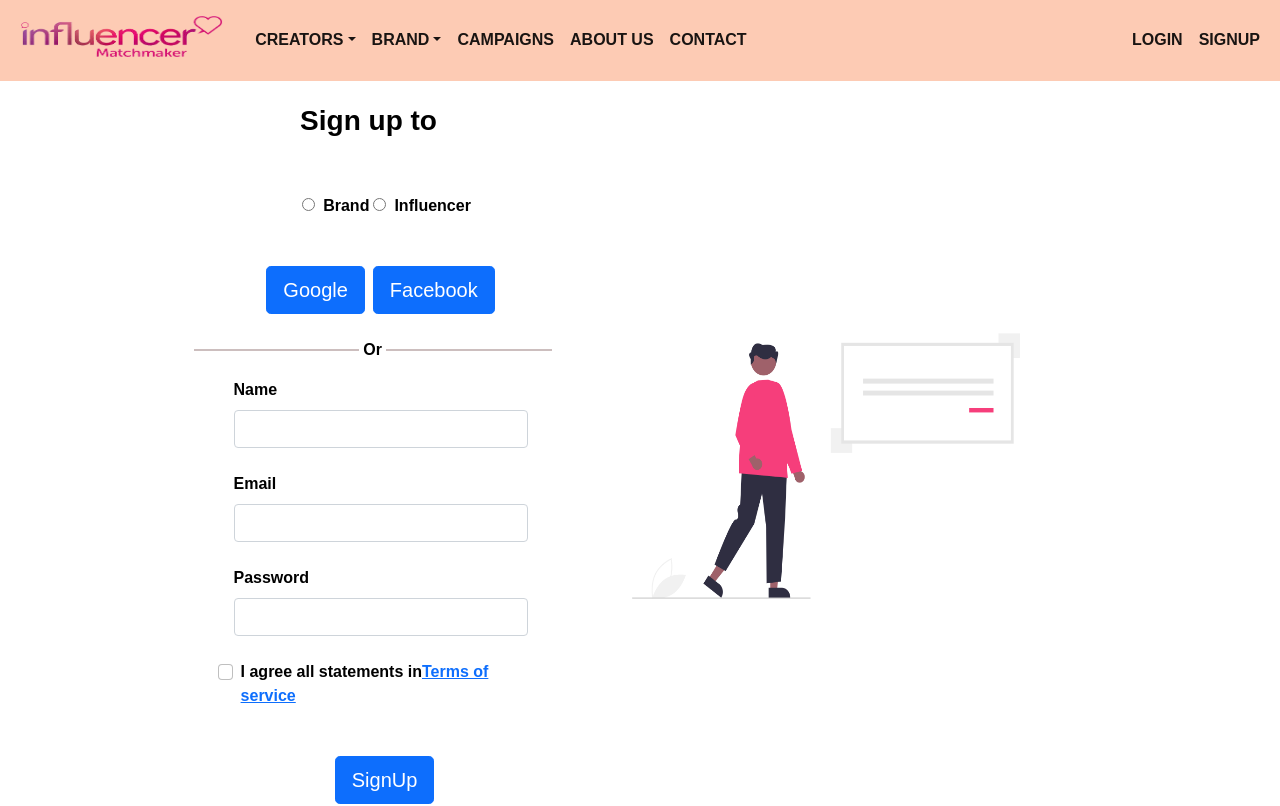
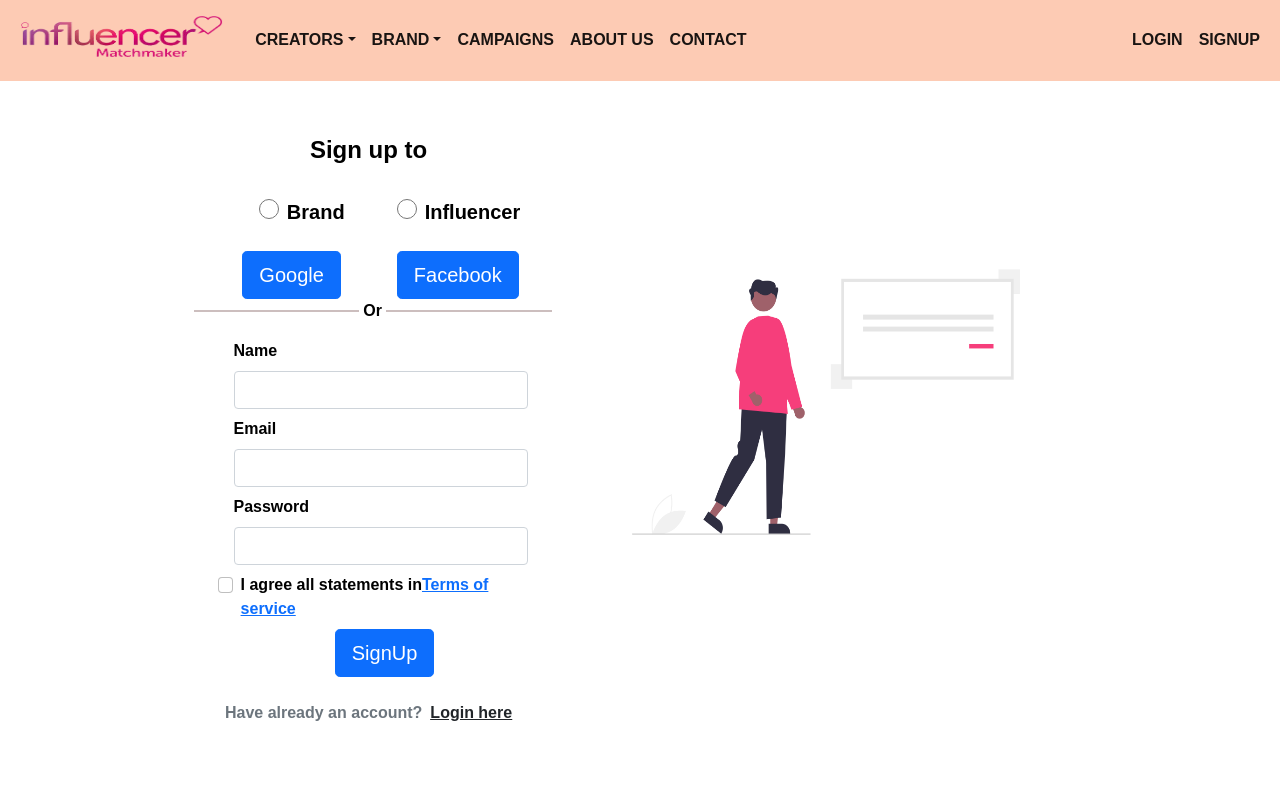
Before and after one commit to mhmalvi/influencerhub-server, a Next.js app in the folder application/frontend/: page /signup in a window 1280 px wide. Shown: the top 806 px of the page. Built offline with nearby package versions, Linux system fonts and the light colour scheme.

Commit message:
added and grap the state of login

```diff
--- a/application/frontend/component/auth/SignUp.js
+++ b/application/frontend/component/auth/SignUp.js
@@ -43,7 +43,7 @@ const Signup = () => {
   }
   // console.log(register, ewegwgwweg);
   console.log("object is ", data);
-   console.log("error is is ",errors);
+  console.log("error is is ",errors);
   return (
     <section className="vh-100  ">
       <div className="container h-100">
@@ -53,15 +53,15 @@ const Signup = () => {
               <div className="card-body p-md-5">
                 <div className="row justify-content-center">
                   <div className="col-md-10 col-lg-6 col-xl-5 order-2 order-lg-1">
-                    <h3 className="text-center fw-bold  mb-5 mx-1 mx-md-4 mt-3 p-2">
+                    <h3 className="text-center fw-bolder fs-4  mb-3 mx-1 mx-md-4 mt-5 p-2">
                       Sign up to
                       <span className="text-warning ms-2"> {value}</span>
                     </h3>
                     {/* radio  */}
-                    <div className="form-check  d-flex justify-content-center mb-5">
-                      <label htmlFor="brand">
+                    <div className="form-check  d-flex justify-content-center my-4 fs-5 fw-bolder ">
+                      <label htmlFor="brand" className="me-5">
                         <input
-                          className="mx-1 me-2"
+                          className="mx-1 me-2 radio-btn"
                           {...register("user")}
                           type="radio"
                           name="user"
@@ -71,10 +71,10 @@ const Signup = () => {
                         />
                         Brand
                       </label>
-                      <label htmlFor="influencer">
+                      <label htmlFor="influencer"  >
                         <input
                           {...register("user")}
-                          className="me-2 mx-1"
+                          className="me-2 mx-1 radio-btn  "
                           type="radio"
                           name="user"
                           value="influencer"
@@ -84,8 +84,8 @@ const Signup = () => {
                         Influencer
                       </label>
                     </div>
-                    <div className="d-flex justify-content-center mx-4 mb-3 mb-lg-4 me-2">
-                      <button type="button" className="btn btn-primary btn-lg">
+                    <div className="d-flex justify-content-center mx-4   me-2">
+                      <button type="button" className="btn btn-primary btn-lg me-5 ">
                         Google
                       </button>
                       <button
@@ -104,7 +104,7 @@ const Signup = () => {
 
                       className="mx-1 mx-md-4"
                     >
-                      <div className="d-flex flex-row align-items-center mb-4">
+                      <div className="d-flex flex-row align-items-center mb-2">
                         <i className="fas fa-user fa-lg me-3 fa-fw"></i>
                         <div className="form-outline flex-fill mb-0">
                           <label
@@ -135,7 +135,7 @@ const Signup = () => {
                         </div>
                       </div>
 
-                      <div className="d-flex flex-row align-items-center mb-4">
+                      <div className="d-flex flex-row align-items-center mb-2">
                         <i className="fas fa-envelope fa-lg me-3 fa-fw"></i>
                         <div className="form-outline flex-fill mb-0">
                           <label
@@ -153,10 +153,10 @@ const Signup = () => {
                               required: true,
                               pattern:{value: /^\S+@\S+$/i, message:
                                 "Email must   required"},
-                              maxLength: 20,
+
 
                               minLength: {
-                                value: 5,
+                                value: 2,
                                   message:
                                     "Email must   required",
                             }},
@@ -167,7 +167,7 @@ const Signup = () => {
                         </div>
                       </div>
 
-                      <div className="d-flex flex-row align-items-center mb-4">
+                      <div className="d-flex flex-row align-items-center mb-2">
                         <i className="fas fa-lock fa-lg me-3 fa-fw"></i>
                         <div className="form-outline flex-fill mb-0">
                           <label
@@ -192,7 +192,7 @@ const Signup = () => {
                            <small className="text-danger">{errors.password?.message}</small>
                         </div>
                       </div>
-                       <div className="form-check d-flex justify-content-center mb-5">
+                       <div className="form-check d-flex justify-content-center mb-2">
                         <input
                           className="form-check-input me-2"
                           type="checkbox"
@@ -210,12 +210,12 @@ const Signup = () => {
                       <div className="form-check d-flex justify-content-center mx-2 mb-3 mb-lg-4">
                         <input
                           type="submit"
-                          className="btn btn-primary btn-lg"
+                          className="btn btn-lg btn-primary"
                           value="SignUp"
 
                         />
                       </div>
-                      <div className="">
+                      <div  >
                         <p className="text-center text-muted mt-3 mb-0">
                           Have already an account?
                           <Link href="/login">
--- a/application/frontend/styles/globals.css
+++ b/application/frontend/styles/globals.css
@@ -429,3 +429,8 @@ and left sides of the text */
 .divider:not(:empty)::after {
   margin-left: 0.25em;
 }
+.radio-btn{
+  width: 20px;
+  height: 20px;
+  color: goldenrod !important;
+}
```
Also changed, not shown: application/frontend/component/auth/Login.js (+80 -8 lines).
